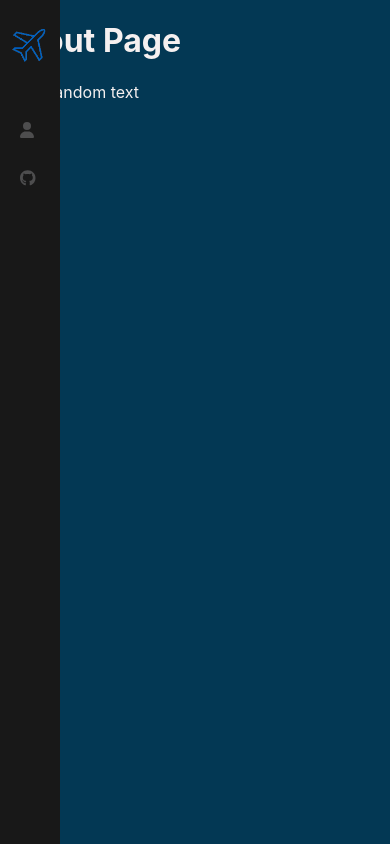
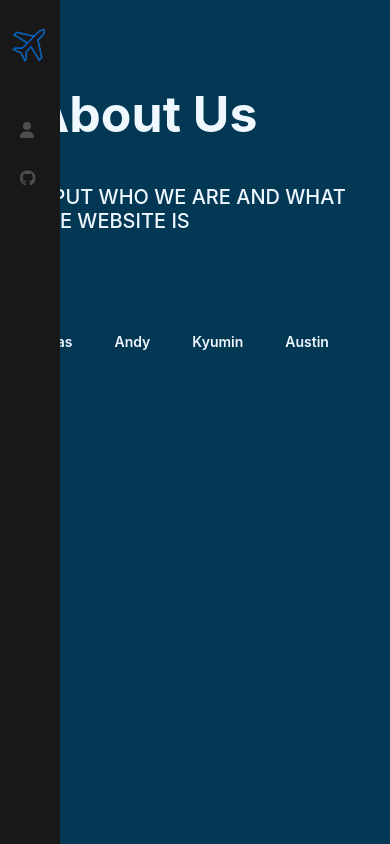
Before and after one commit to lucasman223/tamu23, a React (Create React App) app in the folder frontend/: page /about in a window 390 px wide. Built offline with nearby package versions, Linux system fonts and the light colour scheme.

Commit message:
entire about page

```diff
--- a/frontend/package.json
+++ b/frontend/package.json
@@ -18,6 +18,7 @@
     "react-leaflet": "^4.2.0",
     "react-router-dom": "^6.8.0",
     "react-scripts": "5.0.1",
+    "request": "^2.88.2",
     "sass": "^1.57.1",
     "web-vitals": "^2.1.4"
   },
--- a/frontend/src/components/About/index.js
+++ b/frontend/src/components/About/index.js
@@ -1,5 +1,83 @@
+import './index.scss';
+import React, {Fragment, useState} from 'react'
 
 
+const About = () => {
+    const [ toggleTab, setToggleTab] = useState()
+    const toggleState = (index) =>{
+        setToggleTab(index)
+    }
+    return (
+        <Fragment>
+
+            <section className="about">
+
+                <div className="row">
+
+                    <div className="column">
+
+                        <div className="about-initial">
+                                    <h2>About Us</h2>
+                                    <p>INPUT WHO WE ARE AND WHAT THE WEBSITE IS</p>
+                        </div>
+                    </div>
+
+                    <div className="column">
+                        <div className="tabs">
+                            <div className={toggleTab === 1 ? "single-tab active-tab": "single-tab"}
+                            onClick = {() => toggleState(1)}>
+                                <h2>Lucas</h2>
+                            </div>
+                            <div className={toggleTab === 2 ? "single-tab active-tab": "single-tab"}
+                            onClick = {() => toggleState(2)}>
+                                <h2>Andy</h2>
+                            </div>
+                            <div className={toggleTab === 3 ? "single-tab active-tab": "single-tab"}
+                            onClick = {() => toggleState(3)}>
+                                <h2>Kyumin</h2>
+                            </div>
+                            <div className={toggleTab === 4 ? "single-tab active-tab": "single-tab"}
+                            onClick = {() => toggleState(4)}>
+                                <h2>Austin</h2>
+                            </div>
+                        </div>
+                        <div className="tab-content">
+                            {/* About Content */}
+                            <div className={toggleTab === 1 ? "content active-content" : "content"}>
+                                <h2>Lucas Ma</h2>
+                                <p>Class of '24 <br /> Computer Science <br /> Minor in Business <br /> lucaslma224@tamu.edu</p>
+                            </div>
+                            {/* Skills Content */}
+
+                            <div className={toggleTab === 2 ? "content active-content" : "content"}>
+                                <h2>Andy Wang</h2>
+                                <p>Class of '22 <br /> Aerospace Engineer <br /> Minor in Math, Computer Science <br /> wa287142@tamu.edu </p>
+                            </div>
+
+                            {/* Experience Content */}
+                            <div className={toggleTab === 3 ? "content active-content" : "content"}>
+
+                            <h2>Kyumin Lee</h2>
+                                <p>Class of '24 <br /> Applied Mathematics <br /> Computational Mathematics <br /> kevin5478233@tamu.edu </p>
+                            </div>
+
+                            <div className={toggleTab === 4 ? "content active-content" : "content"}>
+
+                            <h2>Austin Ngo</h2>
+                                <p>Class of '25 <br /> Electrical Engineer <br /> austingo@tamu.edu </p>
+                            </div>
+                        </div>
+                    </div>
+                </div>
+            </section>
+        </Fragment>
+    )
+}
+
+export default About
+
+
+/*
 export default function About() {
     return (
         <div>
@@ -10,3 +88,4 @@ export default function About() {
         </div>
     )
 }
+*/
--- /dev/null
+++ b/frontend/src/components/About/index.scss
@@ -0,0 +1,147 @@
+.about{
+    padding: 5rem 3rem 3rem 3rem;
+}
+.row{
+    display: flex;
+    justify-content: space-around;
+}
+.row .column{
+    width: 40%;
+}
+.column .tabs{
+    display: flex;
+}
+.single-tab{
+    margin-right: 10px;
+    cursor: pointer;
+}
+.single-tab h2{
+    display:block;
+    padding: 10px 16px;
+    border-radius: 4px;
+    color: aliceblue;
+    font-size: 14px;
+    font-weight: 600;
+}
+.about-initial{
+    display:block;
+    padding: 10px 16px;
+    border-radius: 4px;
+    color: aliceblue;
+}
+.about-initial h2{
+    font-size: 50px;
+    font-weight: 700;
+}
+.about-initial p{
+    font-size: 20px;
+    font-weight: 500;
+}
+.content{
+    padding-top: 1.5rem;
+    padding-bottom: 1.5rem;
+    display: none;
+}
+.active-content{
+    display: block;
+}
+.active-tab{
+    position: relative;
+}
+.active-tab::before{
+    position:absolute;
+    bottom: -5px;
+    left: 50%;
+    transform: translateX(-50%);
+    content: '';
+    width: 0;
+    height: 0;
+    border-style: solid;
+    border-width: 5px 5px 0 5px;
+    border-color: #18dcff transparent transparent transparent;
+}
+.active-tab h2{
+    background: #18dcff;
+}
+.content h2{
+    font-size: 40px;
+    font-weight: 700;
+    line-height: 1.4;
+    margin-bottom: 1rem;
+}
+.content p{
+    padding-bottom: 1rem;
+    font-size: 16px;
+    line-height: 1.8;
+    font-weight: 400;
+    color: #999;
+}
+.content h3{
+    font-size: 1.5rem;
+    font-weight: 700;
+    line-height: 1.5;
+    margin-bottom: 1rem;
+}
+// Skills row
+.skill-row{
+    margin-top: 2rem;
+    display: grid;
+    grid-template-columns: 1fr 1fr;
+}
+.skill-column{
+    margin-bottom: 30px;
+    margin-right: 20px;
+}
+.progress-wrap h3{
+    font-size: 14px !important;
+    margin-bottom: 10px;
+    font-weight: 700;
+    text-transform: uppercase;
+}
+.progress{
+    height: 8px;
+    overflow: visible;
+}
+.progress-bar{
+    width: 80%;
+    height: 8px;
+    line-height: 1.2;
+    position: relative;
+    border-radius: 2px;
+}
+.progress-bar span{
+    position: absolute;
+    top: -30px;
+    right: 0;
+    font-size: 16px;
+    font-weight: 400;
+}
+// Experience
+.exp-column h3{
+    margin-bottom: 10px;
+}
+.exp-column span{
+    font-weight: 500;
+}
+.exp-column p{
+    margin-top: 10px;
+}
+@media screen and (max-width:768px) {
+    .about{
+        padding: 2rem 1rem 3rem 1rem;
+    }
+    .row{
+        display: flex;
+        flex-direction: column;
+    }
+    .row .column{
+        width: 100%;
+    }
+    .tabs{
+        padding-top: 3rem;
+    }
+    .skill-row{
+        grid-template-columns: 1fr;
+    }
+
+}
```
Also changed, not shown: frontend/src/components/Results/index.js (added), frontend/src/components/Results/index.scss (added), 1 other file (tests, documents, lock files or other folders).
